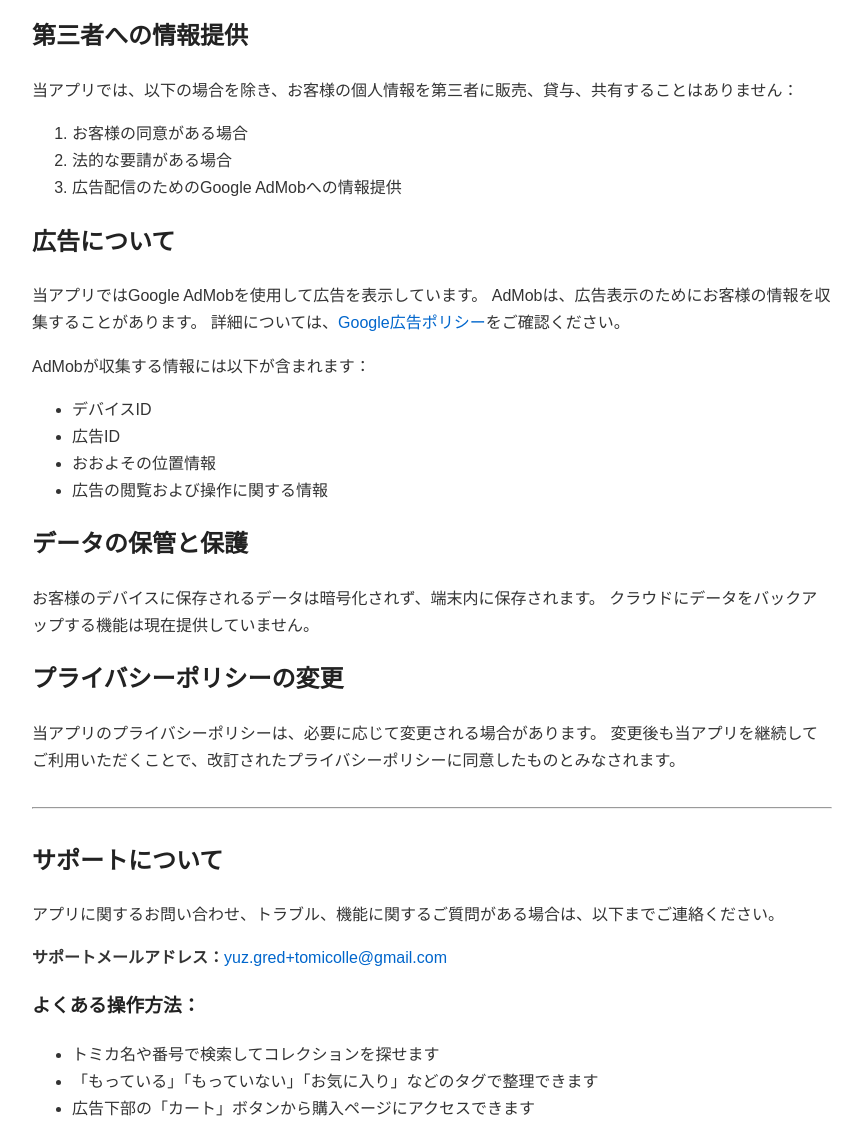
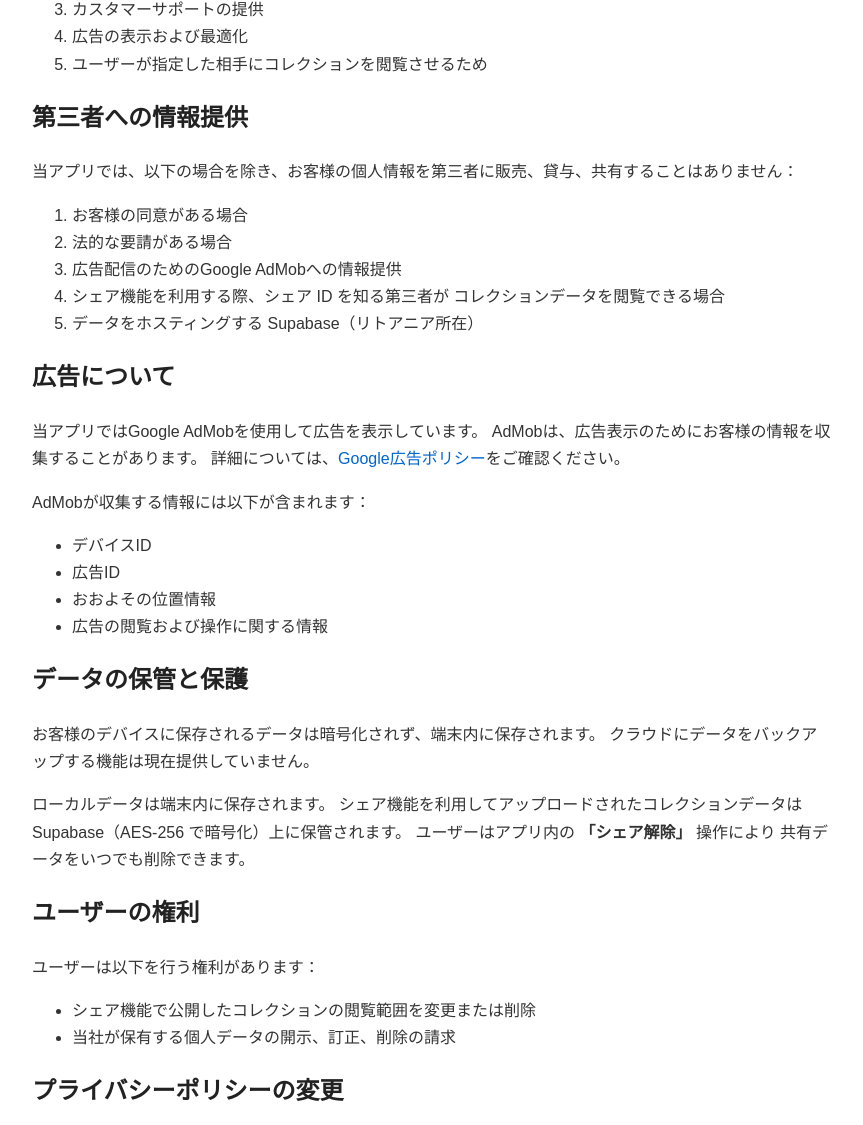
Before and after one commit to gachared/tomicolle_privacy-policy, a plain HTML site: page index.html in a window 1280 px wide. Shown: the part 1032-2157 px from the top of the page, without its empty margins (208-1071 px from the left). Drawn offline with Linux system fonts and the light colour scheme.

Commit message:
Update index.html

```diff
--- a/index.html
+++ b/index.html
@@ -30,7 +30,7 @@
 </head>
 <body>
   <h1>トミコレ - プライバシーポリシー</h1>
-  <p><strong>最終更新日：</strong>2025年4月15日</p>
+  <p><strong>最終更新日：</strong>2025年5月8日</p>
 
   <h2>はじめに</h2>
   <p>
@@ -48,6 +48,8 @@
     <li>トミカ所持情報</li>
     <li>購入日情報</li>
     <li>メモ情報</li>
+    <li>シェア機能でアップロードされたコレクションデータ</li>
+    <li>シェア ID（共有 URL に含まれるランダム文字列）</li>
   </ul>
   <p>
     これらの情報は、お客様のデバイスのローカルストレージに保存され、お客様のトミカコレクション管理のために使用されます。
@@ -67,6 +69,7 @@
     <li>アプリの改善およびパフォーマンス向上</li>
     <li>カスタマーサポートの提供</li>
     <li>広告の表示および最適化</li>
+    <li>ユーザーが指定した相手にコレクションを閲覧させるため</li>
   </ol>
 
   <h2>第三者への情報提供</h2>
@@ -77,6 +80,9 @@
     <li>お客様の同意がある場合</li>
     <li>法的な要請がある場合</li>
     <li>広告配信のためのGoogle AdMobへの情報提供</li>
+    <li>シェア機能を利用する際、シェア ID を知る第三者が
+       コレクションデータを閲覧できる場合</li>
+    <li>データをホスティングする Supabase（リトアニア所在）</li>
   </ol>
 
   <h2>広告について</h2>
@@ -98,6 +104,18 @@
     お客様のデバイスに保存されるデータは暗号化されず、端末内に保存されます。
     クラウドにデータをバックアップする機能は現在提供していません。
   </p>
+  <p>ローカルデータは端末内に保存されます。
+    シェア機能を利用してアップロードされたコレクションデータは
+    Supabase（AES-256 で暗号化）上に保管されます。
+    ユーザーはアプリ内の <strong>「シェア解除」</strong> 操作により
+    共有データをいつでも削除できます。</p>
+
+ <h2>ユーザーの権利</h2>
+ <p>ユーザーは以下を行う権利があります：</p>
+ <ul>
+   <li>シェア機能で公開したコレクションの閲覧範囲を変更または削除</li>
+   <li>当社が保有する個人データの開示、訂正、削除の請求</li>
+ </ul>
 
   <h2>プライバシーポリシーの変更</h2>
   <p>
```
